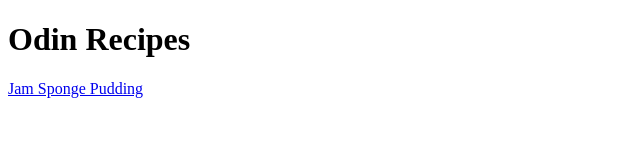
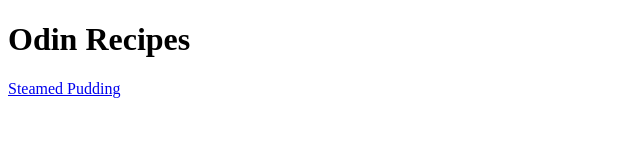
Before and after one commit to FortuneMx/odin-recipes, a plain HTML site: page index.html in a window 1280 px wide. Shown: the full height of the page, 0-640 px from the left. Drawn offline with Linux system fonts and the light colour scheme.

Commit message:
Change recipe name

```diff
--- a/index.html
+++ b/index.html
@@ -7,6 +7,6 @@
 </head>
 <body>
     <h1>Odin Recipes</h1>
-    <a href="./recipes/jam-sponge-pudding.html" target="_blank" rel="noopener noreferrer">Jam Sponge Pudding</a>
+    <a href="./recipes/jam-sponge-pudding.html" target="_blank" rel="noopener noreferrer">Steamed Pudding</a>
 </body>
 </html>
```
Also changed, not shown: recipes/steamed-pudding.html (renamed from recipes/jam-sponge-pudding.html, +1 -1 lines).
